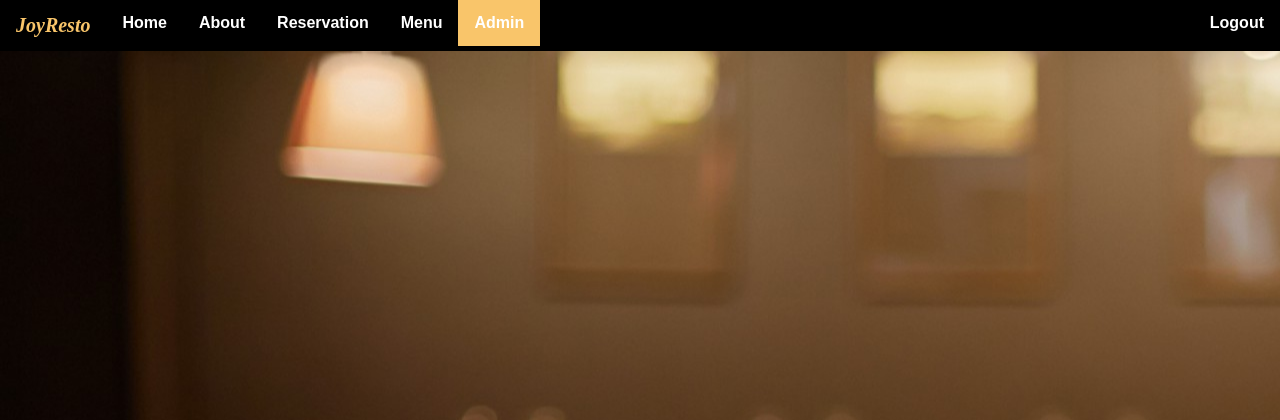
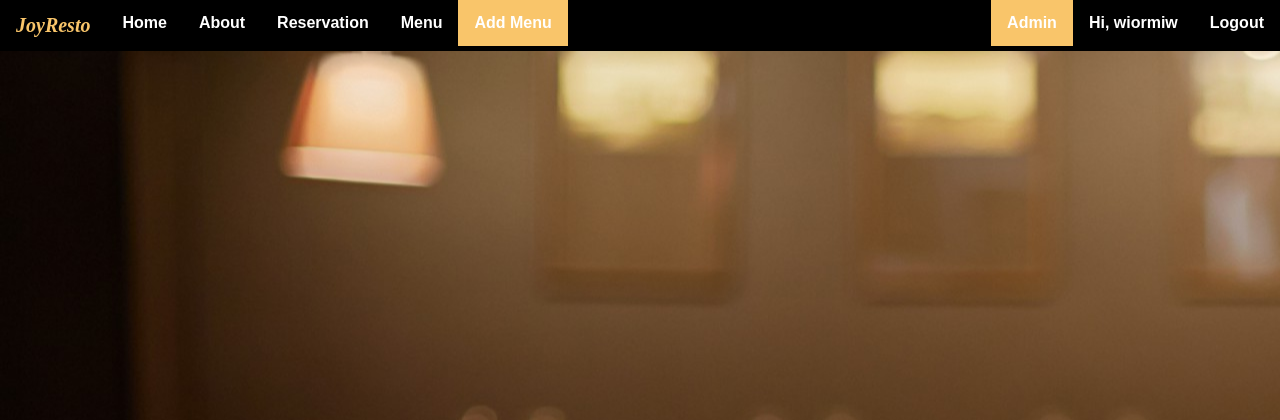
Before and after one commit to joymurti/2007935-Wijoyo-UTS-PROMNET, a PHP site: page /index.php in a window 1280 px wide. Shown: the top 420 px of the page. Run offline with PHP 8.4, Linux system fonts and the light colour scheme; a user stored in the database is signed in; data comes from the database, SQL or seed files in the repository; some libraries are stand-ins or nearby versions; some web fonts are replaced.

Commit message:
Update navbar.php

```diff
--- a/UTS/JoyResto/navbar.php
+++ b/UTS/JoyResto/navbar.php
@@ -7,8 +7,10 @@
         <?php
             if(isset($_SESSION["loggedin"]) && $_SESSION["loggedin"] === true){
         ?>
-            <a href="admin.php" style="background-color: #F9C56A;">Admin</a>
+            <a href="admin.php" style="background-color: #F9C56A;">Add Menu</a>
             <a href="logout.php" class="login">Logout</a>
+            <a href="" class="login" style="background-color: #000000; color: white; cursor: default;">Hi, <?php echo $_SESSION['username'];  ?></a>
+            <a href="menu-petugas.php" style="background-color: #F9C56A;" class="login">Admin</a>
         <?php } else { ?>
             <a href="login.php" class="login">Login</a>
         <?php } ?>
```
